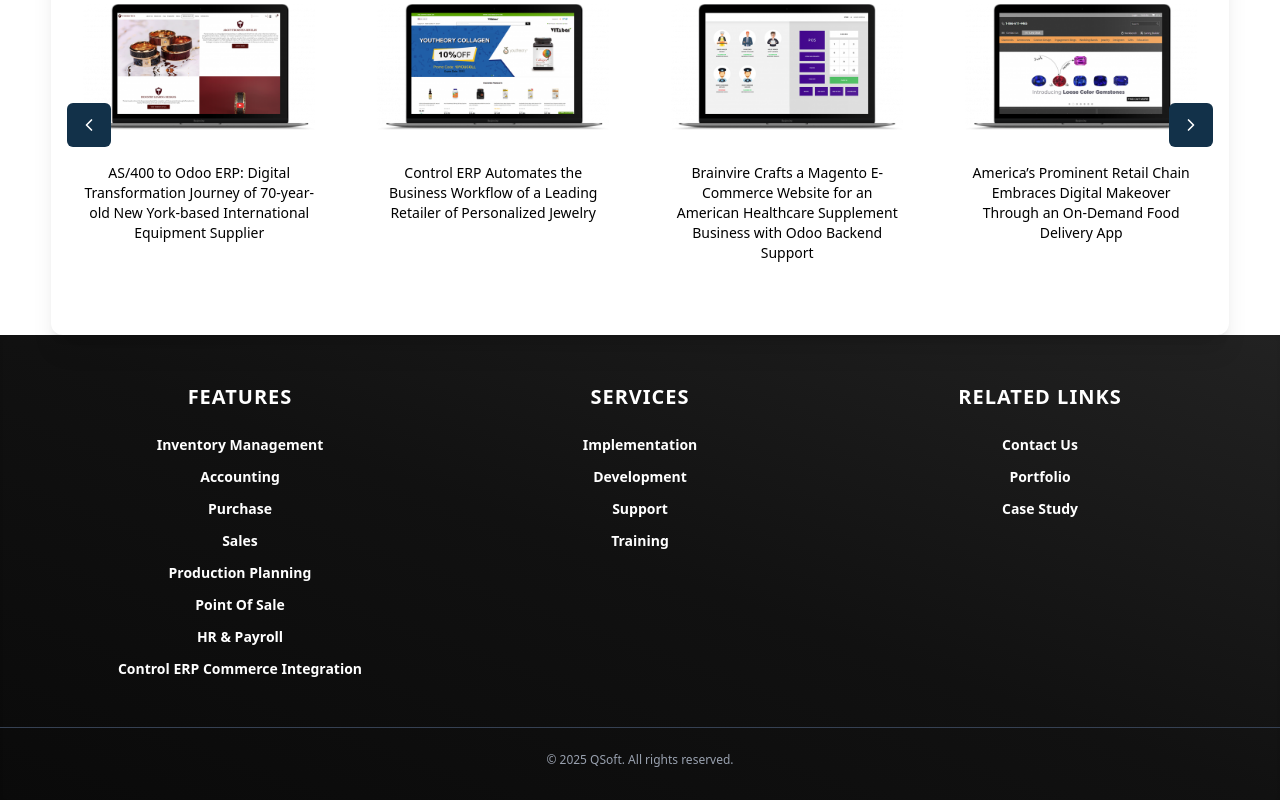
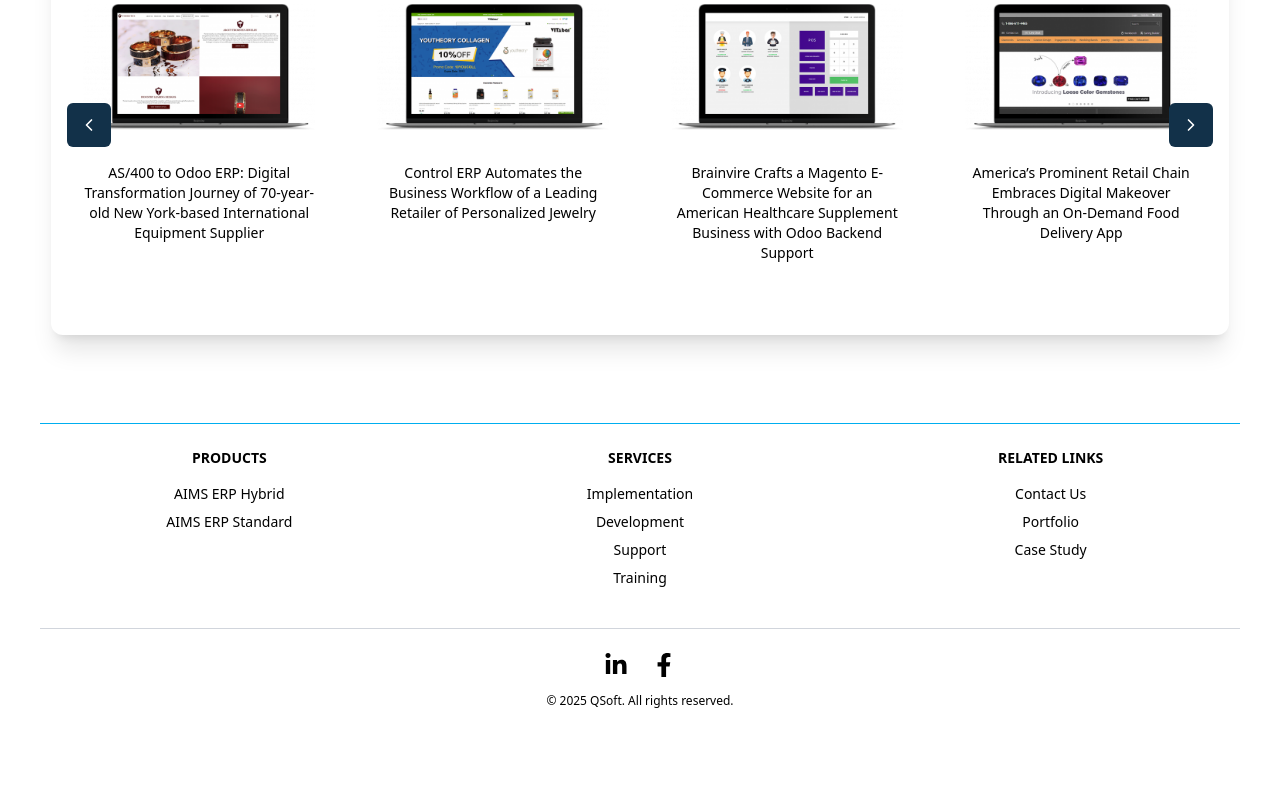
Before and after one commit to ShahzaibShahid0300/qsoft, a React (Vite) app: page / in a window 1280 px wide. Shown: the part 2894-3694 px from the top of the page. After the commit the page ends 3643 px from the top, so only its background shows below. Built offline with nearby package versions, Linux system fonts and the light colour scheme.

Commit message:
updated footer

```diff
--- a/src/App.jsx
+++ b/src/App.jsx
@@ -4,8 +4,6 @@
 import FeatureGrid from "./components/FeatureGrid";
 import FeaturesSection from "./components/FeaturesSection";
 import ClientSection from "./components/ClientSection";
-import FeaturesSectionTwo from "./components/FeaturesSectionTwo";
-import StatsSection from "./components/StatsSection";
 import CaseStudySlider from "./components/CaseStudySlider";
 import OurPortfolio from "./components/OurPortfolio";
 import Footer from "./components/Footer";
--- a/src/components/Footer.jsx
+++ b/src/components/Footer.jsx
@@ -1,103 +1,68 @@
 import React from "react";
+import { FaFacebookF, FaLinkedinIn } from "react-icons/fa";
 
 const Footer = () => {
   return (
-    <footer
-      className="bg-gradient-to-tr from-[#0a0a0a] via-[#111111] to-[#222222] text-white pt-12 pb-8 shadow-inner"
-      role="contentinfo"
-    >
-      <div className="max-w-[1200px] mx-auto px-6 grid grid-cols-1 md:grid-cols-3 gap-12">
-        {/* Feature Section */}
-        <section
-          aria-labelledby="footer-features"
-          className="flex flex-col items-center text-center"
-        >
-          <h3
-            id="footer-features"
-            className="font-extrabold uppercase text-xl tracking-wider mb-6"
-          >
-            Features
-          </h3>
-          <ul className="space-y-3 text-sm font-semibold">
-            {[
-              "Inventory Management",
-              "Accounting",
-              "Purchase",
-              "Sales",
-              "Production Planning",
-              "Point Of Sale",
-              "HR & Payroll",
-              "Control ERP Commerce Integration",
-            ].map((item, idx) => (
-              <li
-                key={idx}
-                className="transition-transform duration-300 ease-in-out hover:text-[#00aeef] hover:scale-105 cursor-pointer"
-              >
-                {item}
-              </li>
-            ))}
+    <footer className="mt-12 bg-white text-black px-10 py-10 text-center">
+      {/* top blue separator line */}
+      <div className="w-full h-px bg-[#00aeef] mb-6"></div>
+
+      {/* top links section */}
+      <div className="grid grid-cols-1 sm:grid-cols-2 md:grid-cols-3 gap-8 mb-10">
+        {/* Products */}
+        <nav>
+          <h6 className="text-sm font-bold uppercase mb-4">Products</h6>
+          <ul className="space-y-2 text-sm">
+            <li className="hover:text-[#00aeef] cursor-pointer">AIMS ERP Hybrid</li>
+            <li className="hover:text-[#00aeef] cursor-pointer">AIMS ERP Standard</li>
           </ul>
-        </section>
+        </nav>
 
-        {/* Services Section */}
-        <section
-          aria-labelledby="footer-services"
-          className="flex flex-col items-center text-center"
-        >
-          <h3
-            id="footer-services"
-            className="font-extrabold uppercase text-xl tracking-wider mb-6"
-          >
-            Services
-          </h3>
-          <ul className="space-y-3 text-sm font-semibold">
-            {["Implementation", "Development", "Support", "Training"].map(
-              (item, idx) => (
-                <li
-                  key={idx}
-                  className="transition-transform duration-300 ease-in-out hover:text-[#00aeef] hover:scale-105 cursor-pointer"
-                >
-                  {item}
-                </li>
-              )
-            )}
+        {/* Services */}
+        <nav>
+          <h6 className="text-sm font-bold uppercase mb-4">Services</h6>
+          <ul className="space-y-2 text-sm">
+            <li className="hover:text-[#00aeef] cursor-pointer">Implementation</li>
+            <li className="hover:text-[#00aeef] cursor-pointer">Development</li>
+            <li className="hover:text-[#00aeef] cursor-pointer">Support</li>
+            <li className="hover:text-[#00aeef] cursor-pointer">Training</li>
           </ul>
-        </section>
+        </nav>
 
-        {/* Related Links Section */}
-        <section
-          aria-labelledby="footer-related-links"
-          className="flex flex-col items-center text-center"
-        >
-          <h3
-            id="footer-related-links"
-            className="font-extrabold uppercase text-xl tracking-wider mb-6"
-          >
-            Related Links
-          </h3>
-          <ul className="space-y-3 text-sm font-semibold">
-            {[
-              { text: "Contact Us", href: "/contact" },
-              { text: "Portfolio", href: "/portfolio" },
-              { text: "Case Study", href: "/case-study" },
-            ].map(({ text, href }, idx) => (
-              <li key={idx}>
-                <a
-                  href={href}
-                  className="transition-transform duration-300 ease-in-out hover:text-[#00aeef] hover:scale-105 inline-block"
-                  aria-label={`${text} page`}
-                >
-                  {text}
-                </a>
-              </li>
-            ))}
+        {/* Related Links */}
+        <nav>
+          <h6 className="text-sm font-bold uppercase mb-4">Related Links</h6>
+          <ul className="space-y-2 text-sm">
+            <li className="hover:text-[#00aeef] cursor-pointer">Contact Us</li>
+            <li className="hover:text-[#00aeef] cursor-pointer">Portfolio</li>
+            <li className="hover:text-[#00aeef] cursor-pointer">Case Study</li>
           </ul>
-        </section>
+        </nav>
       </div>
 
-      {/* Bottom Bar */}
-      <div className="border-t border-gray-700 mt-12 pt-6 text-center text-xs text-gray-400 px-4 select-none">
-        &copy; 2025 QSoft. All rights reserved.
+      {/* bottom section */}
+      <div className="flex flex-col items-center border-t border-gray-300 pt-6 mt-4 text-xs">
+        {/* social icons */}
+        <div className="flex gap-6 text-2xl mb-4">
+          <a
+            href="#"
+            aria-label="LinkedIn"
+            className="hover:text-[#00aeef] transition"
+          >
+            <FaLinkedinIn />
+          </a>
+          <a
+            href="#"
+            aria-label="Facebook"
+            className="hover:text-[#00aeef] transition"
+          >
+            <FaFacebookF />
+          </a>
+        </div>
+        {/* copyright */}
+        <div className="text-center text-black text-xs">
+          &copy; 2025 QSoft. All rights reserved.
+        </div>
       </div>
     </footer>
   );
```
